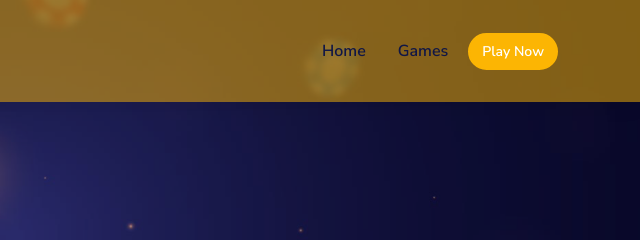
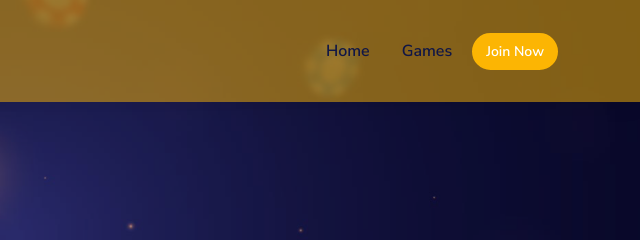
Before and after one commit to KhuranaMilan/FairBiz, a plain HTML site: page games.html in a window 1280 px wide. Shown: the top 240 px of the page, 640-1280 px from the left. Drawn offline with nearby package versions, Linux system fonts and the light colour scheme; files whose address does not match are found by name.

Commit message:
Chore: Bug Fix

```diff
--- a/games.html
+++ b/games.html
@@ -69,7 +69,7 @@
               <a
                 class="rounded-pill btn custom-btn-secondary font-small primary-btn-effect"
                 onclick="goToWhatsapp()"
-                >Play Now</a
+                >Join Now</a
               >
             </li>
           </ul>
```
